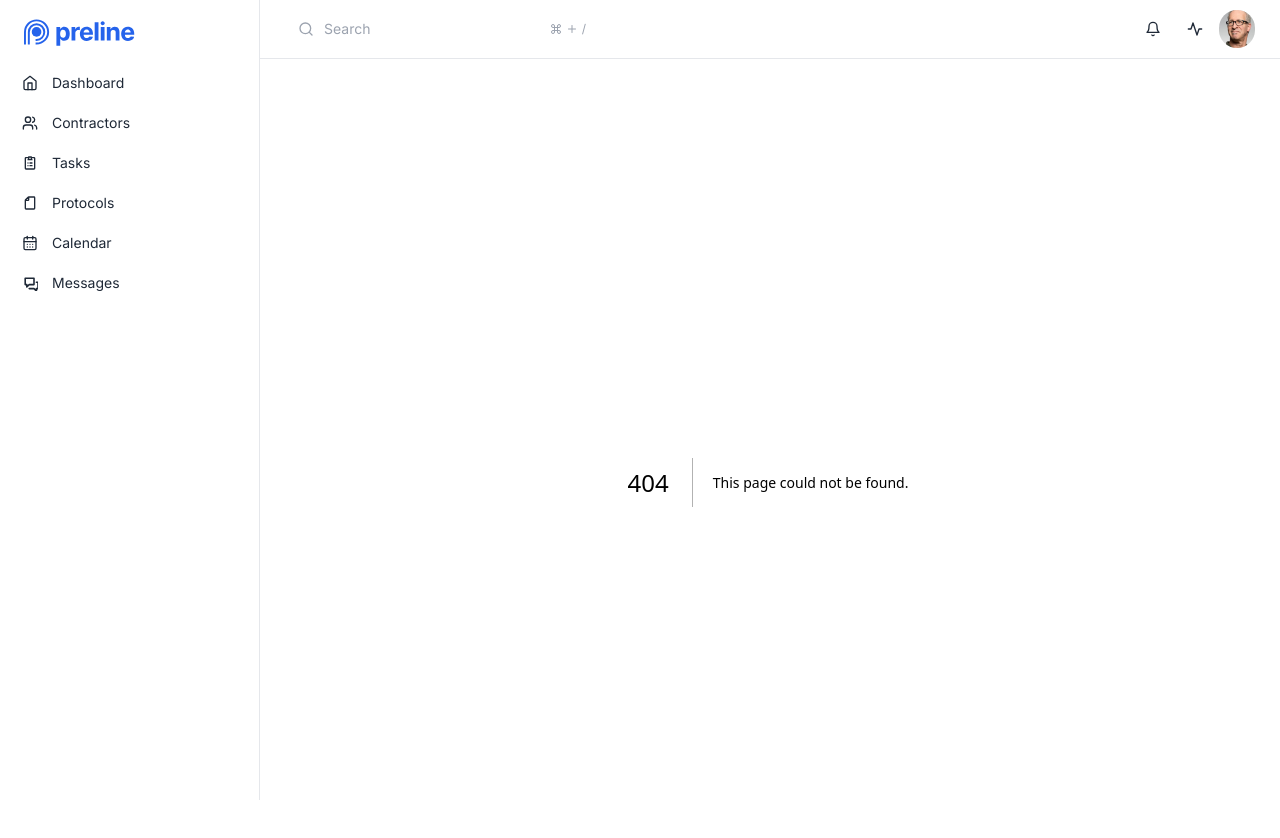
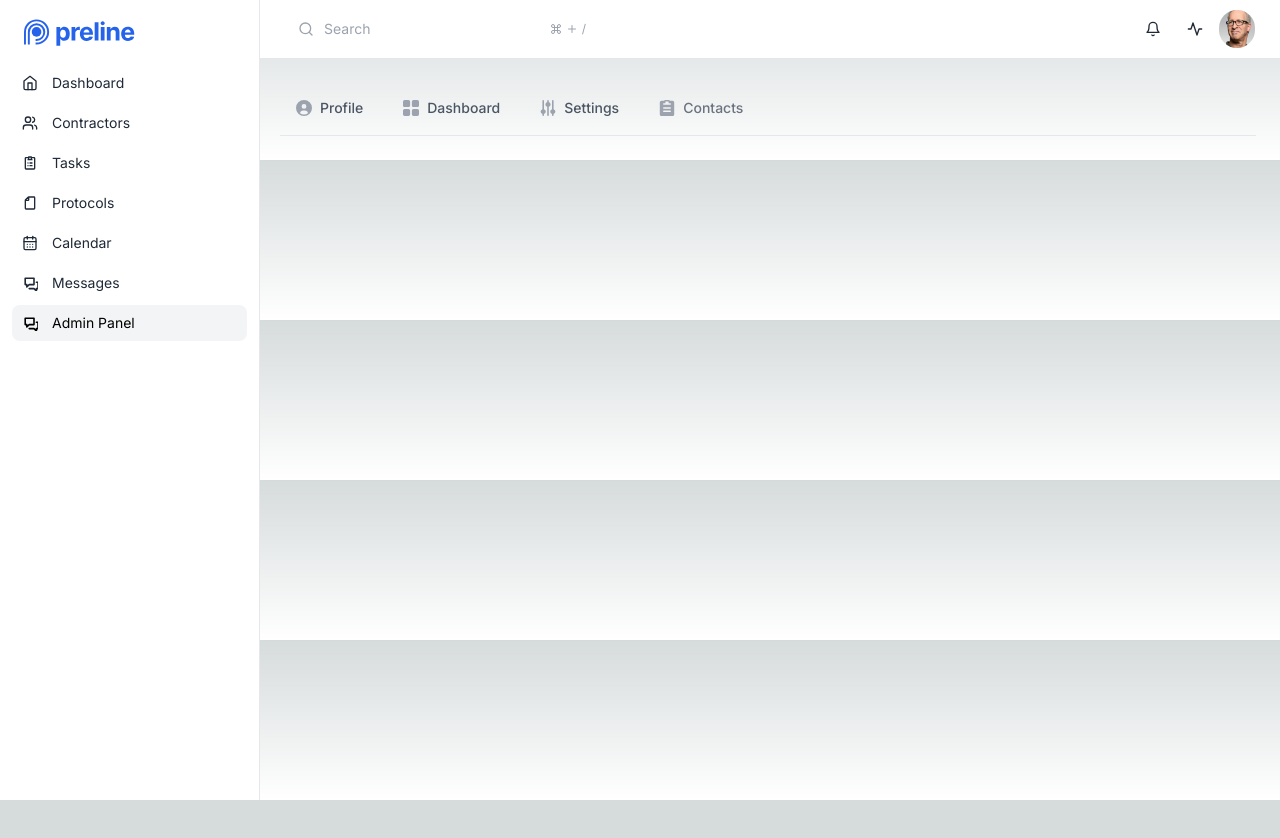
Before and after one commit to krassshu/Service-Manager, a Next.js app: page /admin-panel in a window 1280 px wide. Before the commit this address had no page. Shown: the top 838 px of the page. After the commit the page ends 800 px from the top, so only its background shows below. Built offline with nearby package versions, Linux system fonts and the light colour scheme.

Commit message:
working on admin panel

```diff
--- /dev/null
+++ b/src/app/admin-panel/layout.tsx
@@ -0,0 +1,94 @@
+'use client'
+import Link from "next/link";
+import {usePathname} from "next/navigation";
+
+export default function AdminLayout({children,}: Readonly<{children: React.ReactNode;}>) {
+
+    const currentPath = usePathname();
+    const lastSegment = currentPath.split('/').pop();
+
+    return(
+        <div className="border-b border-gray-200 dark:border-gray-700">
+            <ul className="flex flex-wrap -mb-px text-sm font-medium text-center text-gray-500 dark:text-gray-400">
+                <li className="me-2">
+                    <Link href="/admin-panel/profile"
+                       className={`inline-flex items-center justify-center p-4 border-b-2 rounded-t-lg group ${
+                          lastSegment === 'profile'
+                            ? 'text-blue-600 border-blue-600 dark:text-blue-500 dark:border-blue-500'
+                            : 'text-gray-600 border-transparent hover:text-gray-600 hover:border-gray-300 dark:hover:text-gray-300'
+                        }`}>
+                        <svg
+                            className={`w-4 h-4 me-2 ${
+                                lastSegment === 'profile'
+                                    ? 'text-blue-600 dark:text-blue-500'
+                                    : 'text-gray-400 group-hover:text-gray-500 dark:text-gray-500 dark:group-hover:text-gray-300'
+                            }`}
+                            aria-hidden="true" xmlns="http://www.w3.org/2000/svg" fill="currentColor"
+                            viewBox="0 0 20 20">
+                            <path
+                                d="M10 0a10 10 0 1 0 10 10A10.011 10.011 0 0 0 10 0Zm0 5a3 3 0 1 1 0 6 3 3 0 0 1 0-6Zm0 13a8.949 8.949 0 0 1-4.951-1.488A3.987 3.987 0 0 1 9 13h2a3.987 3.987 0 0 1 3.951 3.512A8.949 8.949 0 0 1 10 18Z"/>
+                        </svg>
+                        Profile
+                    </Link>
+                </li>
+                <li className="me-2">
+                    <Link href="/admin-panel/dashboard"
+                       className={`inline-flex items-center justify-center p-4 border-b-2 rounded-t-lg group ${
+                           lastSegment === 'dashboard'
+                               ? 'text-blue-600 border-blue-600 dark:text-blue-500 dark:border-blue-500'
+                               : 'text-gray-600 border-transparent hover:text-gray-600 hover:border-gray-300 dark:hover:text-gray-300'
+                       }`}
+                       aria-current="page">
+                        <svg className={`w-4 h-4 me-2 ${
+                            lastSegment === 'dashboard'
+                                ? 'text-blue-600 dark:text-blue-500'
+                                : 'text-gray-400 group-hover:text-gray-500 dark:text-gray-500 dark:group-hover:text-gray-300'
+                        }`}
+                             xmlns="http://www.w3.org/2000/svg" fill="currentColor" viewBox="0 0 18 18">
+                            <path
+                                d="M6.143 0H1.857A1.857 1.857 0 0 0 0 1.857v4.286C0 7.169.831 8 1.857 8h4.286A1.857 1.857 0 0 0 8 6.143V1.857A1.857 1.857 0 0 0 6.143 0Zm10 0h-4.286A1.857 1.857 0 0 0 10 1.857v4.286C10 7.169 10.831 8 11.857 8h4.286A1.857 1.857 0 0 0 18 6.143V1.857A1.857 1.857 0 0 0 16.143 0Zm-10 10H1.857A1.857 1.857 0 0 0 0 11.857v4.286C0 17.169.831 18 1.857 18h4.286A1.857 1.857 0 0 0 8 16.143v-4.286A1.857 1.857 0 0 0 6.143 10Zm10 0h-4.286A1.857 1.857 0 0 0 10 11.857v4.286c0 1.026.831 1.857 1.857 1.857h4.286A1.857 1.857 0 0 0 18 16.143v-4.286A1.857 1.857 0 0 0 16.143 10Z"/>
+                        </svg>
+                        Dashboard
+                    </Link>
+                </li>
+                <li className="me-2">
+                    <Link href="/admin-panel/settings"
+                       className={`inline-flex items-center justify-center p-4 border-b-2 rounded-t-lg group ${
+                           lastSegment === 'settings'
+                               ? 'text-blue-600 border-blue-600 dark:text-blue-500 dark:border-blue-500'
+                               : 'text-gray-600 border-transparent hover:text-gray-600 hover:border-gray-300 dark:hover:text-gray-300'
+                       }`}>
+                        <svg
+                            className={`w-4 h-4 me-2 ${
+                                lastSegment === 'settings'
+                                    ? 'text-blue-600 dark:text-blue-500'
+                                    : 'text-gray-400 group-hover:text-gray-500 dark:text-gray-500 dark:group-hover:text-gray-300'
+                            }`}
+                            aria-hidden="true" xmlns="http://www.w3.org/2000/svg" fill="currentColor"
+                            viewBox="0 0 20 20">
+                            <path
+                                d="M5 11.424V1a1 1 0 1 0-2 0v10.424a3.228 3.228 0 0 0 0 6.152V19a1 1 0 1 0 2 0v-1.424a3.228 3.228 0 0 0 0-6.152ZM19.25 14.5A3.243 3.243 0 0 0 17 11.424V1a1 1 0 0 0-2 0v10.424a3.227 3.227 0 0 0 0 6.152V19a1 1 0 1 0 2 0v-1.424a3.243 3.243 0 0 0 2.25-3.076Zm-6-9A3.243 3.243 0 0 0 11 2.424V1a1 1 0 0 0-2 0v1.424a3.228 3.228 0 0 0 0 6.152V19a1 1 0 1 0 2 0V8.576A3.243 3.243 0 0 0 13.25 5.5Z"/>
+                        </svg>
+                        Settings
+                    </Link>
+                </li>
+                <li className="me-2">
+                    <Link href="#"
+                       className="inline-flex items-center justify-center p-4 border-b-2 border-transparent rounded-t-lg hover:text-gray-600 hover:border-gray-300 dark:hover:text-gray-300 group">
+                        <svg
+                            className="w-4 h-4 me-2 text-gray-400 group-hover:text-gray-500 dark:text-gray-500 dark:group-hover:text-gray-300"
+                            aria-hidden="true" xmlns="http://www.w3.org/2000/svg" fill="currentColor"
+                            viewBox="0 0 18 20">
+                            <path
+                                d="M16 1h-3.278A1.992 1.992 0 0 0 11 0H7a1.993 1.993 0 0 0-1.722 1H2a2 2 0 0 0-2 2v15a2 2 0 0 0 2 2h14a2 2 0 0 0 2-2V3a2 2 0 0 0-2-2Zm-3 14H5a1 1 0 0 1 0-2h8a1 1 0 0 1 0 2Zm0-4H5a1 1 0 0 1 0-2h8a1 1 0 1 1 0 2Zm0-5H5a1 1 0 0 1 0-2h2V2h4v2h2a1 1 0 1 1 0 2Z"/>
+                        </svg>
+                        Contacts
+                    </Link>
+                </li>
+                <li>
+
+                </li>
+            </ul>
+        </div>
+    )
+}
--- /dev/null
+++ b/src/app/admin-panel/page.tsx
@@ -0,0 +1,6 @@
+export default function AdminPanelPage(){
+
+    return(
+        <></>
+    )
+}
--- /dev/null
+++ b/src/app/admin-panel/profile/page.tsx
@@ -0,0 +1,6 @@
+export default function ProfileAdminPage(){
+
+    return(
+        <></>
+    )
+}
--- /dev/null
+++ b/src/app/admin-panel/settings/page.tsx
@@ -0,0 +1,6 @@
+export default function SettingsAdminPage(){
+
+    return(
+        <></>
+    )
+}
--- a/src/components/Sidebar/SidebarNav/SidebarNav.tsx
+++ b/src/components/Sidebar/SidebarNav/SidebarNav.tsx
@@ -7,7 +7,7 @@
     const currentPath = usePathname();
 
     return(
-        <nav className="hs-accordion-group p-3 w-full flex flex-col flex-wrap" data-hs-accordion-always-open>
+        <nav className="hs-accordion-group p-3 w-full flex flex-col flex-wrap">
             <ul className="flex flex-col space-y-1">
                 <li>
                     <Link
@@ -24,7 +24,7 @@
                 </li>
                 <li>
                     <Link href={'/contractors'} type="button"
-                          className={`${currentPath === '/contractors' ? "bg-gray-100 dark:bg-slate-400 dark:text-white" : "text-gray-800 dark:bg-slate-900 dark:text-neutral-200"}  w-full text-start flex items-center gap-x-3.5 py-2 px-2.5 text-sm  rounded-lg hover:bg-gray-100   dark:hover:bg-slate-400 `}
+                          className={`${currentPath.startsWith('/contractors') ? "bg-gray-100 dark:bg-slate-400 dark:text-white" : "text-gray-800 dark:bg-slate-900 dark:text-neutral-200"}  w-full text-start flex items-center gap-x-3.5 py-2 px-2.5 text-sm  rounded-lg hover:bg-gray-100   dark:hover:bg-slate-400 `}
                           aria-expanded="true" aria-controls="users-accordion-child">
                         <svg className="shrink-0 size-4" xmlns="http://www.w3.org/2000/svg" width="24" height="24"
                              viewBox="0 0 24 24" fill="none" stroke="currentColor" strokeWidth="2" strokeLinecap="round"
@@ -39,7 +39,7 @@
                 </li>
                 <li>
                     <Link href={"/tasks"}
-                          className={`${currentPath === '/tasks' ? "bg-gray-100 dark:bg-slate-400 dark:text-white" : "text-gray-800 dark:bg-slate-900 dark:text-neutral-200"} w-full text-start flex items-center gap-x-3.5 py-2 px-2.5 text-sm  rounded-lg hover:bg-gray-100   dark:hover:bg-slate-400 `}>
+                          className={`${currentPath.startsWith('/tasks') ? "bg-gray-100 dark:bg-slate-400 dark:text-white" : "text-gray-800 dark:bg-slate-900 dark:text-neutral-200"} w-full text-start flex items-center gap-x-3.5 py-2 px-2.5 text-sm  rounded-lg hover:bg-gray-100   dark:hover:bg-slate-400 `}>
                         <svg className="shrink-0 size-4" xmlns="http://www.w3.org/2000/svg" width="26" height="26"
                              viewBox="0 0 24 24" fill="none" stroke="currentColor" strokeWidth="2" strokeLinecap="round"
                              strokeLinejoin="round">
@@ -52,7 +52,7 @@
 
                 <li>
                     <Link href={"/protocols"}
-                          className={`${currentPath === '/protocols' ? "bg-gray-100 dark:bg-slate-400 dark:text-white" : "text-gray-800 dark:bg-slate-900 dark:text-neutral-200"} w-full text-start flex items-center gap-x-3.5 py-2 px-2.5 text-sm  rounded-lg hover:bg-gray-100   dark:hover:bg-slate-400 `}>
+                          className={`${currentPath.startsWith('/protocols') ? "bg-gray-100 dark:bg-slate-400 dark:text-white" : "text-gray-800 dark:bg-slate-900 dark:text-neutral-200"} w-full text-start flex items-center gap-x-3.5 py-2 px-2.5 text-sm  rounded-lg hover:bg-gray-100   dark:hover:bg-slate-400 `}>
                         <svg className="shrink-0 size-4" xmlns="http://www.w3.org/2000/svg" width="24" height="24"
                              viewBox="0 0 24 24" fill="none" stroke="currentColor" strokeWidth="2" strokeLinecap="round"
                              strokeLinejoin="round">
@@ -63,9 +63,7 @@
                     </Link>
                 </li>
                 <li>
-                    <Link
-                        className="w-full flex items-center gap-x-3.5 py-2 px-2.5 text-sm text-gray-800 rounded-lg hover:bg-gray-100 dark:hover:bg-slate-400 dark:text-neutral-200 dark:hover:text-neutral-300"
-                        href={"/calendar"}>
+                    <Link href={"/calendar"} className={`${currentPath.startsWith('/calendar') ? "bg-gray-100 dark:bg-slate-400 dark:text-white" : "text-gray-800 dark:bg-slate-900 dark:text-neutral-200"} w-full flex items-center gap-x-3.5 py-2 px-2.5 text-sm text-gray-800 rounded-lg hover:bg-gray-100 dark:hover:bg-slate-400 dark:text-neutral-200 dark:hover:text-neutral-300`}>
                         <svg className="shrink-0 size-4" xmlns="http://www.w3.org/2000/svg" width="24" height="24"
                              viewBox="0 0 24 24" fill="none" stroke="currentColor" strokeWidth="2" strokeLinecap="round"
                              strokeLinejoin="round">
@@ -85,7 +83,7 @@
                 </li>
                 <li>
                     <Link href={"/messages"}
-                          className={`${currentPath === '/messages' ? "bg-gray-100 dark:bg-slate-400 dark:text-white" : "text-gray-800 dark:bg-slate-900 dark:text-neutral-200"} w-full text-start flex items-center gap-x-3.5 py-2 px-2.5 text-sm  rounded-lg hover:bg-gray-100   dark:hover:bg-slate-400 `}>
+                          className={`${currentPath.startsWith('/messages') ? "bg-gray-100 dark:bg-slate-400 dark:text-white" : "text-gray-800 dark:bg-slate-900 dark:text-neutral-200"} w-full text-start flex items-center gap-x-3.5 py-2 px-2.5 text-sm  rounded-lg hover:bg-gray-100   dark:hover:bg-slate-400 `}>
                         <svg className="shrink-0 size-4" xmlns="http://www.w3.org/2000/svg" width="28" height="28"
                              viewBox="0 0 20 20" fill="none" stroke="currentColor" strokeWidth="2" strokeLinecap="round"
                              strokeLinejoin="round">
@@ -95,6 +93,18 @@
                         Messages
                     </Link>
                 </li>
+                <li>
+                    <Link href={"/admin-panel"}
+                          className={`${currentPath.startsWith('/admin-panel') ? "bg-gray-100 dark:bg-slate-400 dark:text-white" : "text-gray-800 dark:bg-slate-900 dark:text-neutral-200"} w-full text-start flex items-center gap-x-3.5 py-2 px-2.5 text-sm  rounded-lg hover:bg-gray-100   dark:hover:bg-slate-400 `}>
+                        <svg className="shrink-0 size-4" xmlns="http://www.w3.org/2000/svg" width="28" height="28"
+                             viewBox="0 0 20 20" fill="none" stroke="currentColor" strokeWidth="2" strokeLinecap="round"
+                             strokeLinejoin="round">
+                            <path stroke="currentColor" strokeLinecap="round" strokeLinejoin="round" strokeWidth="2"
+                                  d="M9 17h6l3 3v-3h2V9h-2M4 4h11v8H9l-3 3v-3H4V4Z"/>
+                        </svg>
+                        Admin Panel
+                    </Link>
+                </li>
             </ul>
         </nav>
     )
```
